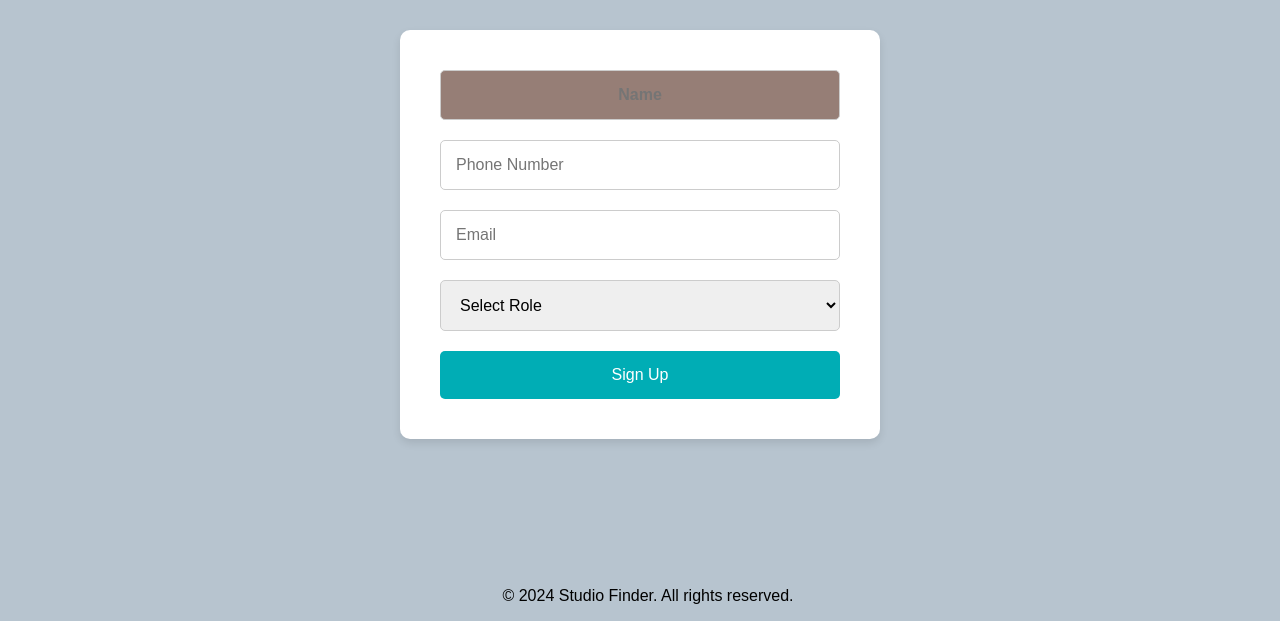
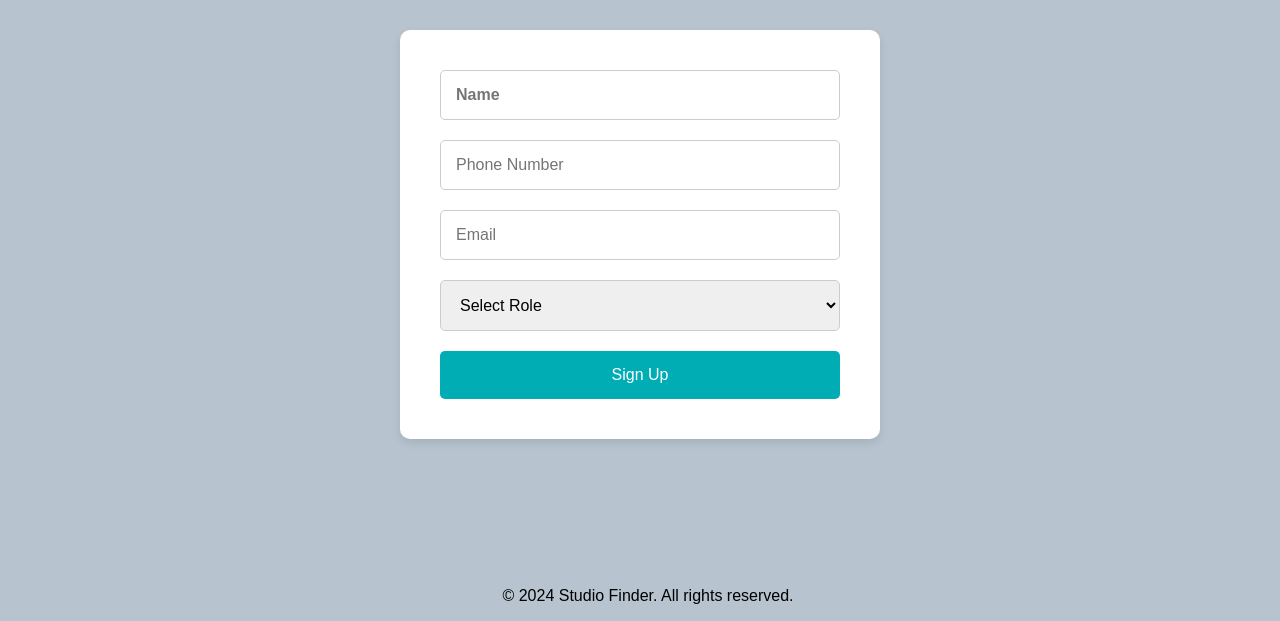
Before and after one commit to Kire6794/IntroWebPrograming_Project, a plain HTML site: page pages/signup.html in a window 1280 px wide. Shown: the part 179-800 px from the top of the page. Drawn offline with Linux system fonts and the light colour scheme.

Commit message:
fix signup.css

```diff
--- a/css/signup.css
+++ b/css/signup.css
@@ -1,4 +1,4 @@
-/* Only apply for signup.html */
+/* Only apply for signup.html and profile.html */
 .signup-content,
 .profile-content {
     display: flex;
@@ -13,19 +13,24 @@
     padding: 30px 40px;
     border-radius: 10px;
     box-shadow: 0 4px 8px rgba(0, 0, 0, 0.1);
-    text-align: center;
+
     text-align: left;
     margin: 20px 0;
     width: 80%;
     max-width: 400px;
 }
 
+#signup-form input#name {
+    background-color: white; /* Specific rule for input with id 'name' */
+    text-align: left;
+}
 
 #signup-form input,
 #signup-form select,
 #signup-form button,
 #profile-form input,
-#profile-form button {
+#profile-form button,
+#signup-form input#name {
     margin: 10px 0;
     padding: 15px;
     font-size: 16px;
```
